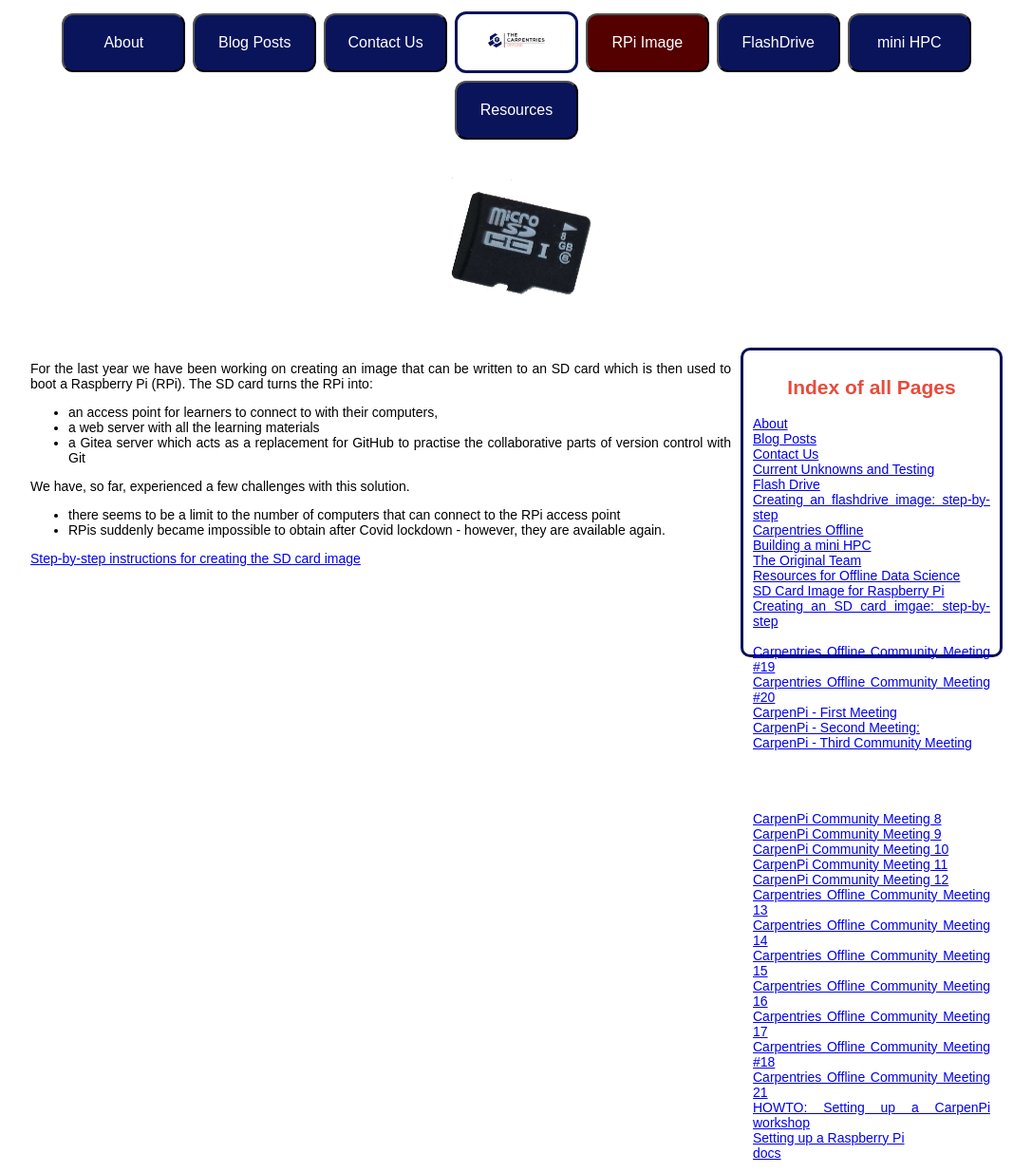
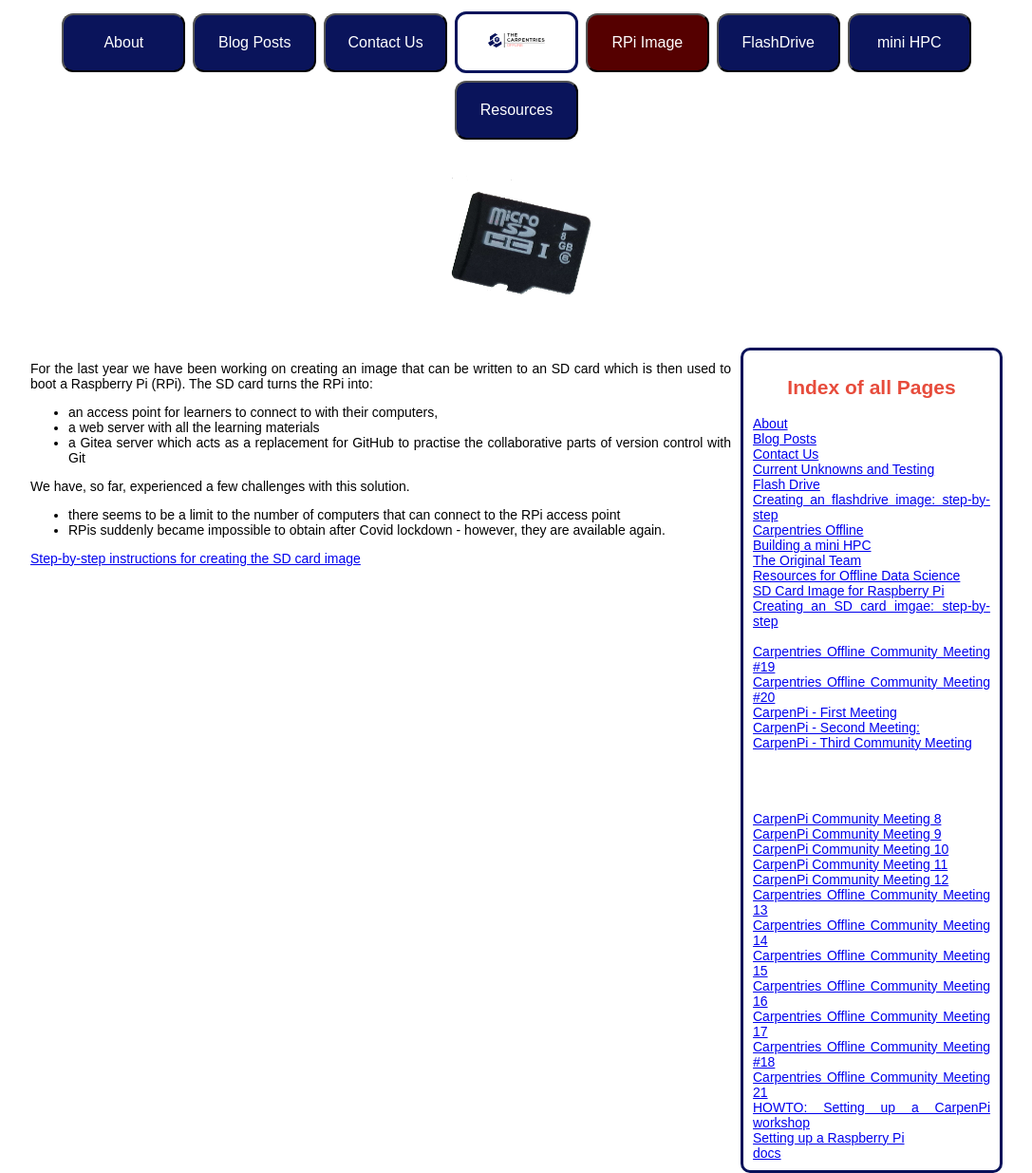
Before and after one commit to carpentriesoffline/CarpentriesOffline.github.io, a Jekyll site: the page built from rpiimage.md, in a window 1280 px wide. Shown: the whole page at 95% size, without its empty margins (96-1183 px from the left). Built offline with Jekyll 4.4.1, drawn with Linux system fonts in a browser that asks for light colours.

Commit message:
Remove righthand panel height

```diff
--- a/_sass/main.scss
+++ b/_sass/main.scss
@@ -115,7 +115,7 @@ code {
 	float:right;
 	border: 3px solid #071159;
 	width: 250px;
-	height: 300px;
+	// height: 300px;
 	border-radius: 10px;
 	padding: 10px;
 	margin: 0 0 0 10px;
```
